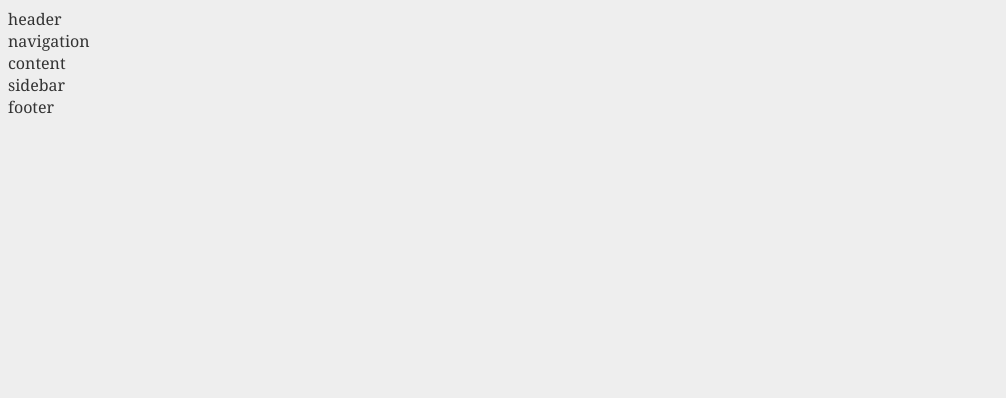
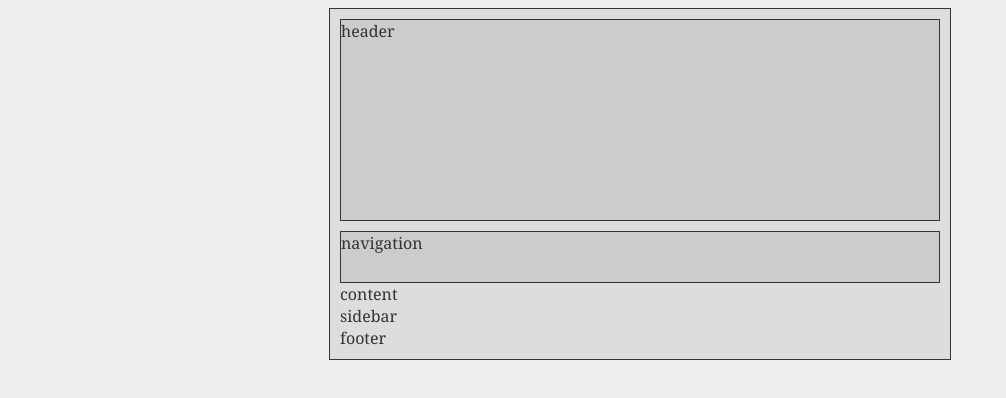
Before and after one commit to Futiqaah55/layout-2024-10-08, a plain HTML site: page index.html in a window 1280 px wide. Shown: the whole page, without its empty margins (0-1006 px from the left). Drawn offline with Linux system fonts and the light colour scheme.

Commit message:
Update sytle.css

```diff
--- a/sytle.css
+++ b/sytle.css
@@ -4,3 +4,25 @@ body {
     color: #333;
     font-family: Cambria, Cochin, Georgia, Times, 'Times New Roman', serif;
 }
+
+#wrapper {
+    border: 1px solid #333;
+    padding: 10px;
+    width: 600px;
+    margin: auto;
+    background-color: #ddd;
+}
+
+header {
+    height: 200px;
+    border: 1px solid #333;
+    background-color: #ccc;
+
+}
+
+nav {
+    border: 1px solid #333;
+    background-color: #ccc;
+    height: 50px;
+    margin-top: 10px;
+}
```
